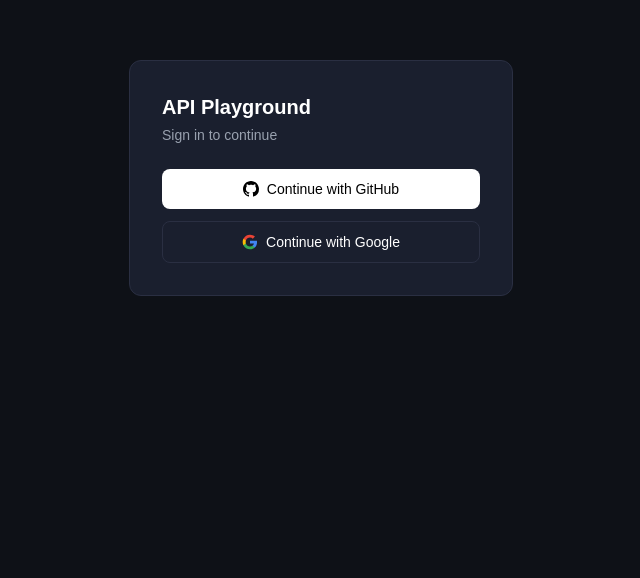
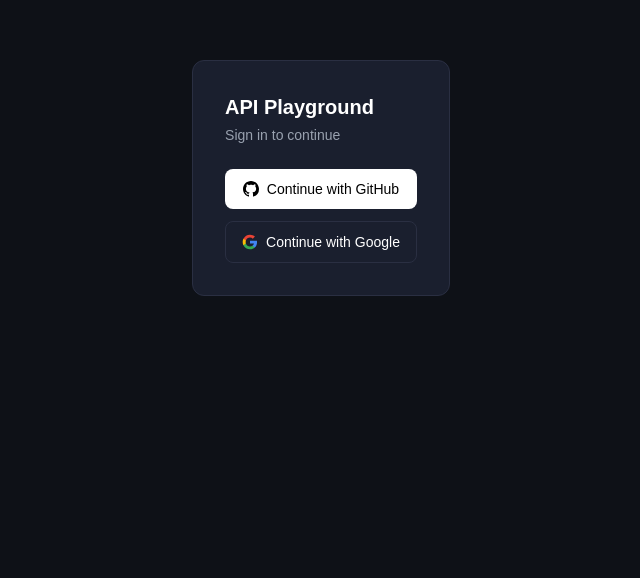
Before and after one commit to tracielyy/api-playground, a Next.js app: page /login in a window 1280 px wide. Shown: the part 222-800 px from the top of the page, without its empty margins (319-959 px from the left). Built offline with nearby package versions, Linux system fonts and the light colour scheme; no server answers.

Commit message:
Fix: useSearchParams() wrapped in suspense issue

```diff
--- a/src/app/login/page.tsx
+++ b/src/app/login/page.tsx
@@ -1,8 +1,9 @@
 "use client"
 import { signIn } from "next-auth/react"
 import { useSearchParams } from "next/navigation"
+import { Suspense } from "react"
 
-export default function LoginPage() {
+function LoginContent() {
   const searchParams = useSearchParams()
   const error = searchParams.get("error")
 
@@ -16,7 +17,7 @@ export default function LoginPage() {
 
         {error === "AccessDenied" && (
           <p className="text-sm text-red-400 bg-red-400/10 px-3 py-2 rounded-md">
-            Your account is not on the allowlist.
+            Your account is not whitelisted.
           </p>
         )}
 
@@ -41,6 +42,16 @@ export default function LoginPage() {
   )
 }
 
+export default function LoginPage() {
+  return (
+    <main className="min-h-screen flex items-center justify-center bg-[#0e1117]">
+      <Suspense fallback={null}>
+        <LoginContent />
+      </Suspense>
+    </main>
+  )
+}
+
 function GitHubIcon() {
   return (
     <svg viewBox="0 0 24 24" className="w-4 h-4 fill-current">
```
